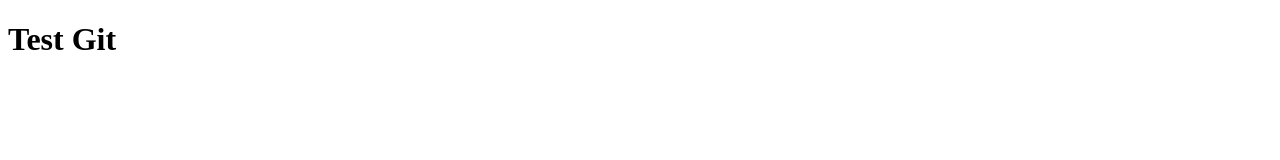
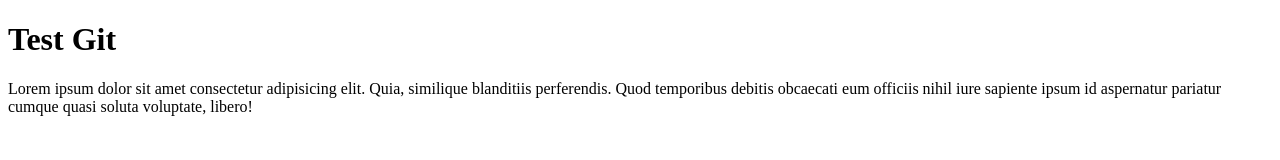
Before and after one commit to deepperr/site, a plain HTML site: page index.html in a window 1280 px wide. Drawn offline with Linux system fonts and the light colour scheme.

Commit message:
second commit

```diff
--- a/index.html
+++ b/index.html
@@ -7,5 +7,6 @@
 </head>
 <body>
 	<h1>Test Git</h1>
+	Lorem ipsum dolor sit amet consectetur adipisicing elit. Quia, similique blanditiis perferendis. Quod temporibus debitis obcaecati eum officiis nihil iure sapiente ipsum id aspernatur pariatur cumque quasi soluta voluptate, libero!
 </body>
 </html>
```
